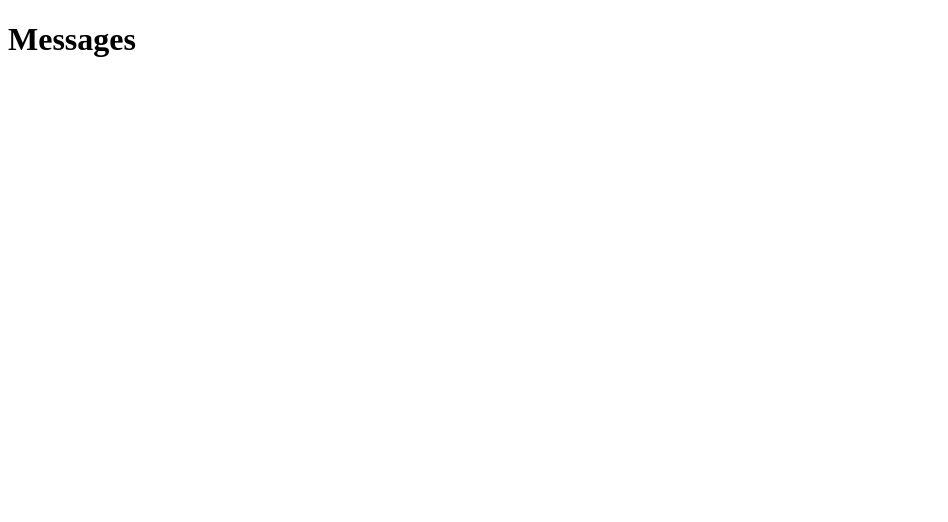
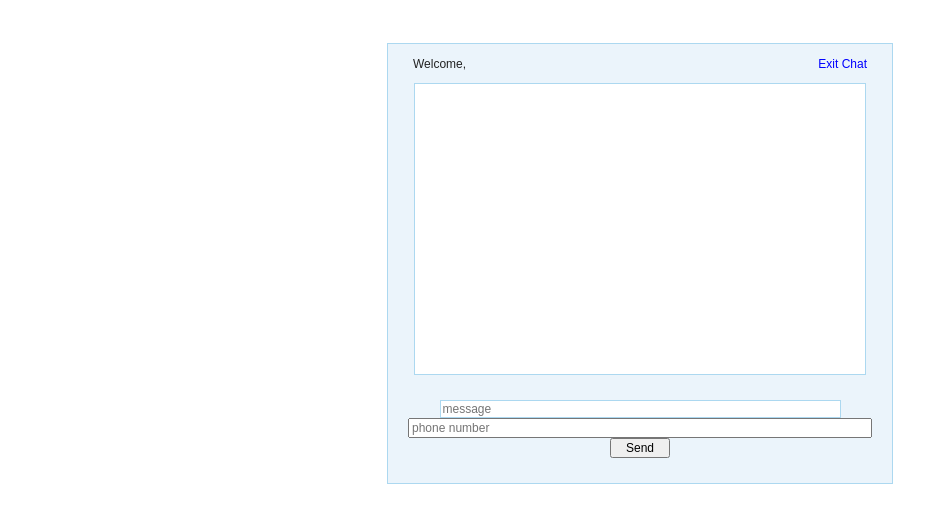
Before and after one commit to PRESTONPOWELL22/webservSMS, a website: page client/views/messenger.html in a window 1280 px wide. Shown: the whole page, without its empty margins (0-948 px from the left). Drawn offline with nearby package versions, Linux system fonts and the light colour scheme; no server answers.

Commit message:
working on chatbox

```diff
--- /dev/null
+++ b/client/assets/css/mesenger.css
@@ -0,0 +1,56 @@
+/* CSS Document */
+body {
+    font:12px arial;
+    color: #222;
+    text-align:center;
+    padding:35px; }
+
+form, p, span {
+    margin:0;
+    padding:0; }
+
+input { font:12px arial; }
+
+a {
+    color:#0000FF;
+    text-decoration:none; }
+
+    a:hover { text-decoration:underline; }
+
+#wrapper, #loginform {
+    margin:0 auto;
+    padding-bottom:25px;
+    background:#EBF4FB;
+    width:504px;
+    border:1px solid #ACD8F0; }
+
+#loginform { padding-top:18px; }
+
+    #loginform p { margin: 5px; }
+
+#chatbox {
+    text-align:left;
+    margin:0 auto;
+    margin-bottom:25px;
+    padding:10px;
+    background:#fff;
+    height:270px;
+    width:430px;
+    border:1px solid #ACD8F0;
+    overflow:auto; }
+
+#usermsg {
+    width:395px;
+    border:1px solid #ACD8F0; }
+
+#submit { width: 60px; }
+
+.error { color: #ff0000; }
+
+#menu { padding:12.5px 25px 12.5px 25px; }
+
+.welcome { float:left; }
+
+.logout { float:right; }
+
+.msgln { margin:0 0 2px 0; }
--- a/client/views/messenger.html
+++ b/client/views/messenger.html
@@ -1,14 +1,102 @@
+
 <!DOCTYPE html>
 <html lang="en">
 <head>
-    <meta charset="UTF-8">
-    <meta name="viewport" content="width=device-width, initial-scale=1.0">
-    <meta http-equiv="X-UA-Compatible" content="ie=edge">
-    <title>Document</title>
+<title>Chat - Customer Module</title>
+<link rel="stylesheet" href="../assets/css/mesenger.css" />
+<script src="https://ajax.googleapis.com/ajax/libs/jquery/3.3.1/jquery.min.js"></script>
 </head>
-<body>
-    <div class="container">
-        <h1>Messages</h1>
+ <body>
+     <style>
+        body {
+            font:12px arial;
+            color: #222;
+            text-align:center;
+            padding:35px; }
+
+        form, p, span {
+            margin:0;
+            padding:0; }
+
+        input { font:12px arial; }
+
+        a {
+            color:#0000FF;
+            text-decoration:none; }
+
+            a:hover { text-decoration:underline; }
+
+        #wrapper, #loginform {
+            margin:0 auto;
+            padding-bottom:25px;
+            background:#EBF4FB;
+            width:504px;
+            border:1px solid #ACD8F0; }
+
+        #loginform { padding-top:18px; }
+
+            #loginform p { margin: 5px; }
+
+        #chatbox {
+            text-align:left;
+            margin:0 auto;
+            margin-bottom:25px;
+            padding:10px;
+            background:#fff;
+            height:270px;
+            width:430px;
+            border:1px solid #ACD8F0;
+            overflow:auto; }
+
+        #usermsg {
+            width:395px;
+            border:1px solid #ACD8F0; }
+
+        #submit { width: 60px; }
+
+        .error { color: #ff0000; }
+
+        #menu { padding:12.5px 25px 12.5px 25px; }
+
+        .welcome { float:left; }
+
+        .logout { float:right; }
+
+        .msgln { margin:0 0 2px 0; }
+ </style>
+<div id="wrapper">
+    <div id="menu">
+        <p class="welcome">Welcome, <b></b></p>
+        <p class="logout"><a id="exit" href="#">Exit Chat</a></p>
+        <div style="clear:both"></div>
     </div>
+
+    <div id="chatbox"></div>
+
+    <form name="message">
+        <input name="usermsg" type="text" id="usermsg" size="63" placeholder="message"/>
+        <input name="phone" type="tel" id="phone" size="63" placeholder="phone number"/>
+        <input name="submitmsg" type="submit"  id="submit" value="Send"/>
+    </form>
+</div>
 </body>
-</html>
+<script type="text/javascript">
+$(document).ready(function(){
+    $.get('/messages', (d) => {
+        $('#chatbox')
+        .append('message' + d.length-1)
+        console.log(d)
+    })
+  $('#submit').on('click', () => {
+    event.preventDefault()
+    message = $('#usermsg').val()
+    number = $('#phone').val()
+    $.post('/send/sms', {'message': message, 'number': number} ,function (d, s) {
+      alert('text sent')
+    })
+    $('#chatbox').append(message)
+  })
+})
+</script>
+</body>
+    </html>
```
Also changed, not shown: API/routes/apiRoutes.js (+8 -1 lines).
